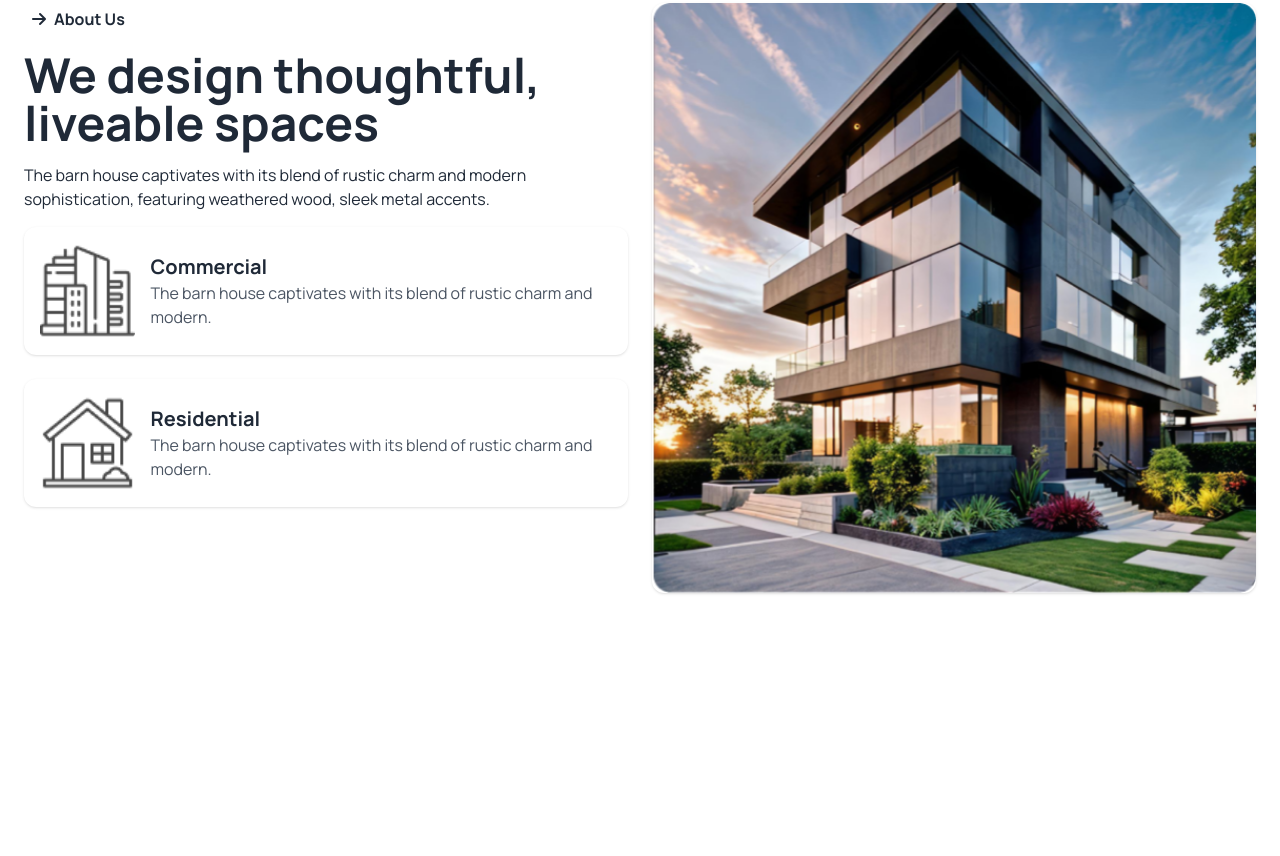
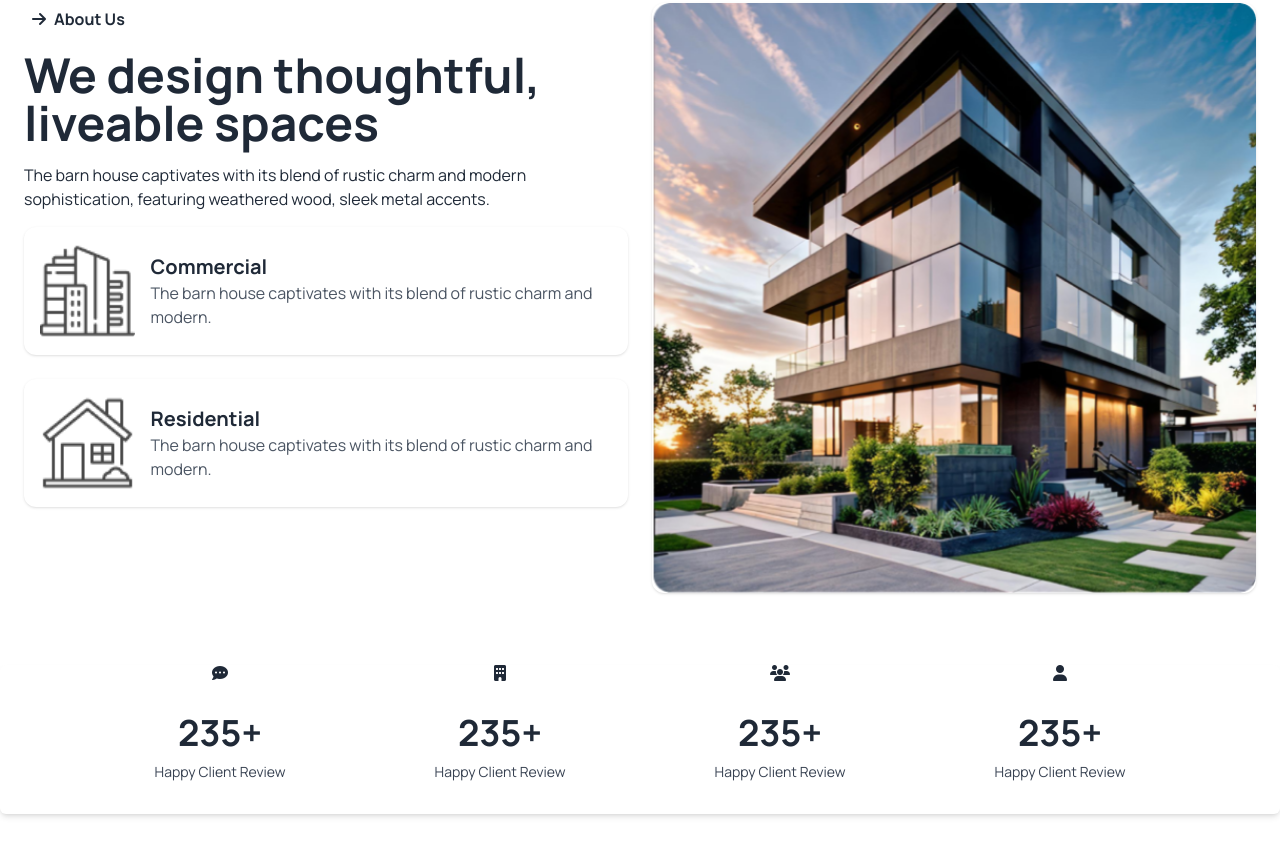
Before and after one commit to abu-tahir-sk/B10A3-versatile, a plain HTML site: page index.html in a window 1280 px wide. Shown: the part 839-1695 px from the top of the page. Before the commit the page ends 1504 px from the top, so only its background shows below. Drawn offline with nearby package versions, Linux system fonts and the light colour scheme.

Commit message:
added change

```diff
--- a/index.html
+++ b/index.html
@@ -192,8 +192,8 @@
           </div>
          </section>
          <!-- cards section -->
-          <section class="mb-12 md:container mx-auto bg-white rounded-md
-          md:shadow-md  disply-none">
+          <section class="md:container mx-auto bg-white rounded-md
+          md:shadow-md mb-12">
             <!-- cards grid -->
             <div class="grid grid-cols-1 md:grid-cols-2 lg:grid-cols-4 md:mx-20">
               <!-- card 1 -->
```
